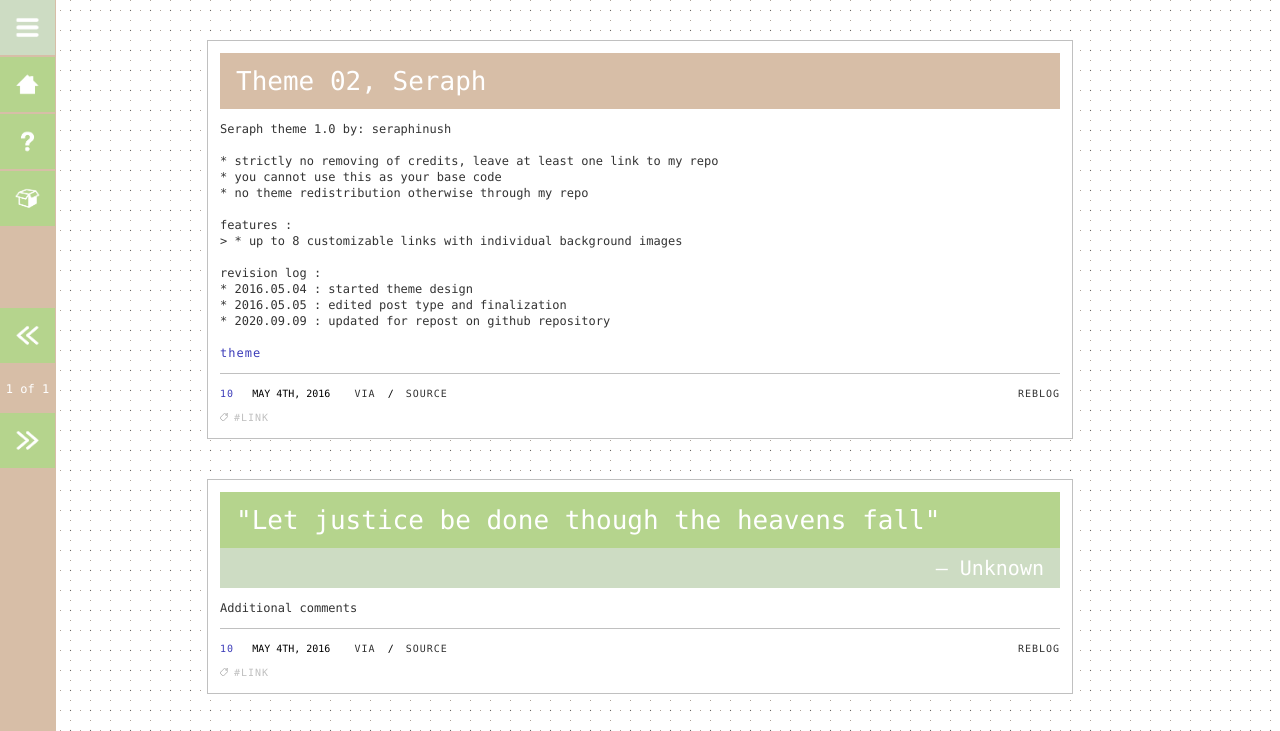
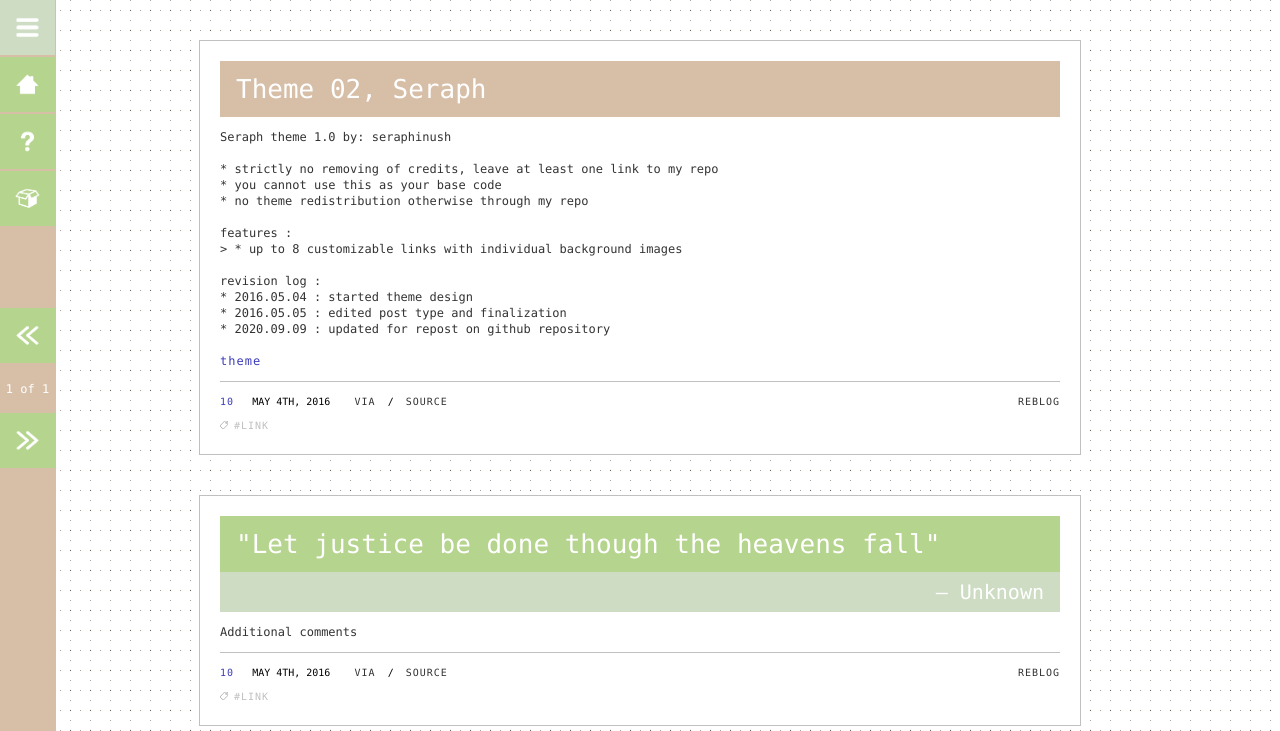
Before and after one commit to seraphinush/tumblr-seraph, a plain HTML site: page index.html in a window 1280 px wide. Shown: the top 731 px of the page. Drawn offline with nearby package versions, Linux system fonts and the light colour scheme; a web font is replaced by a local one.

Commit message:
Updated tumblr meta

```diff
--- a/main.css
+++ b/main.css
@@ -126,7 +126,7 @@ body {
   margin-top: 40px;
   margin-left: auto;
   margin-right: auto;
-  padding: var(--font-size);
+  padding: 20px;
   min-width: 540px;
   max-width: 840px;
   background-color: var(--color-box);
```
Also changed, not shown: theme.txt.
